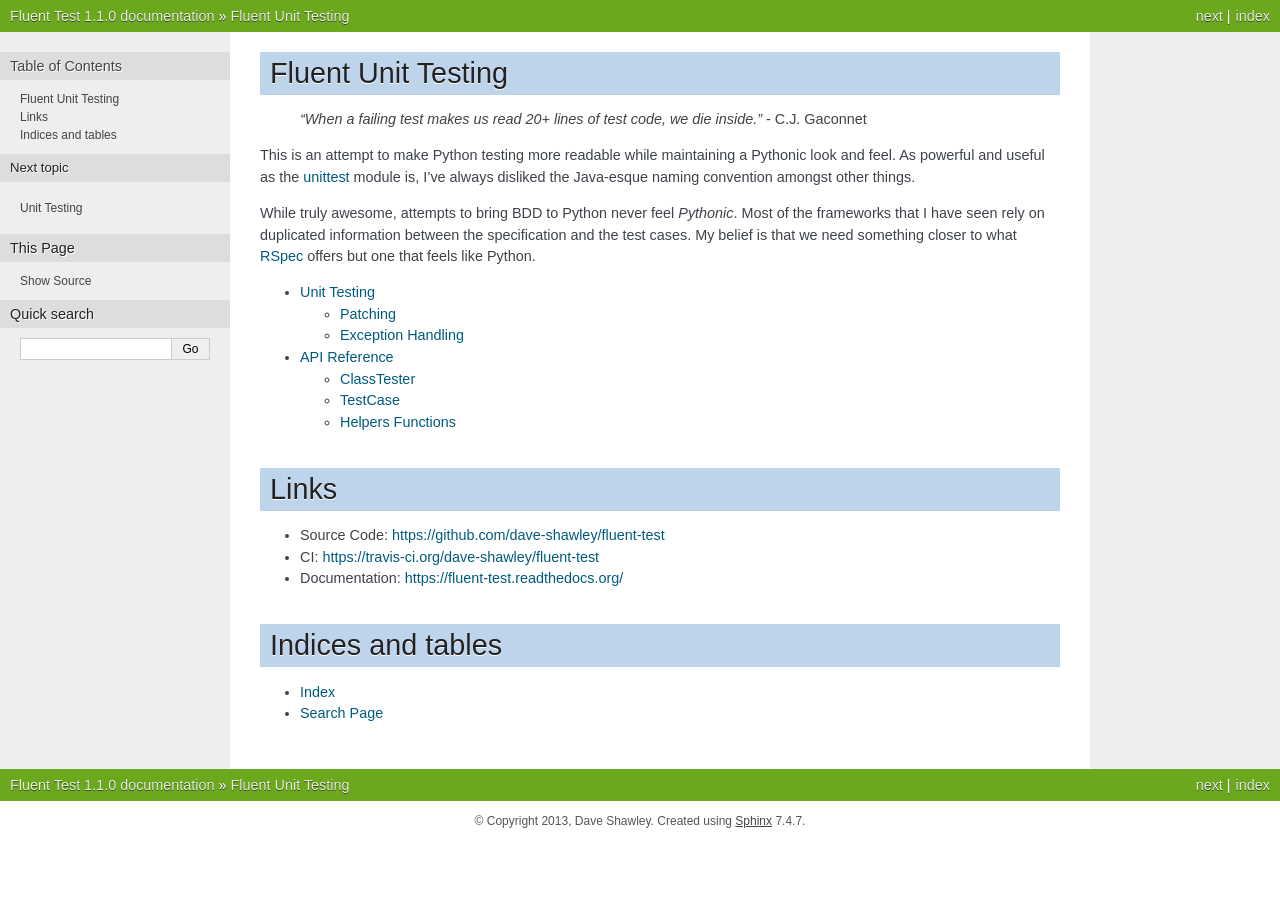
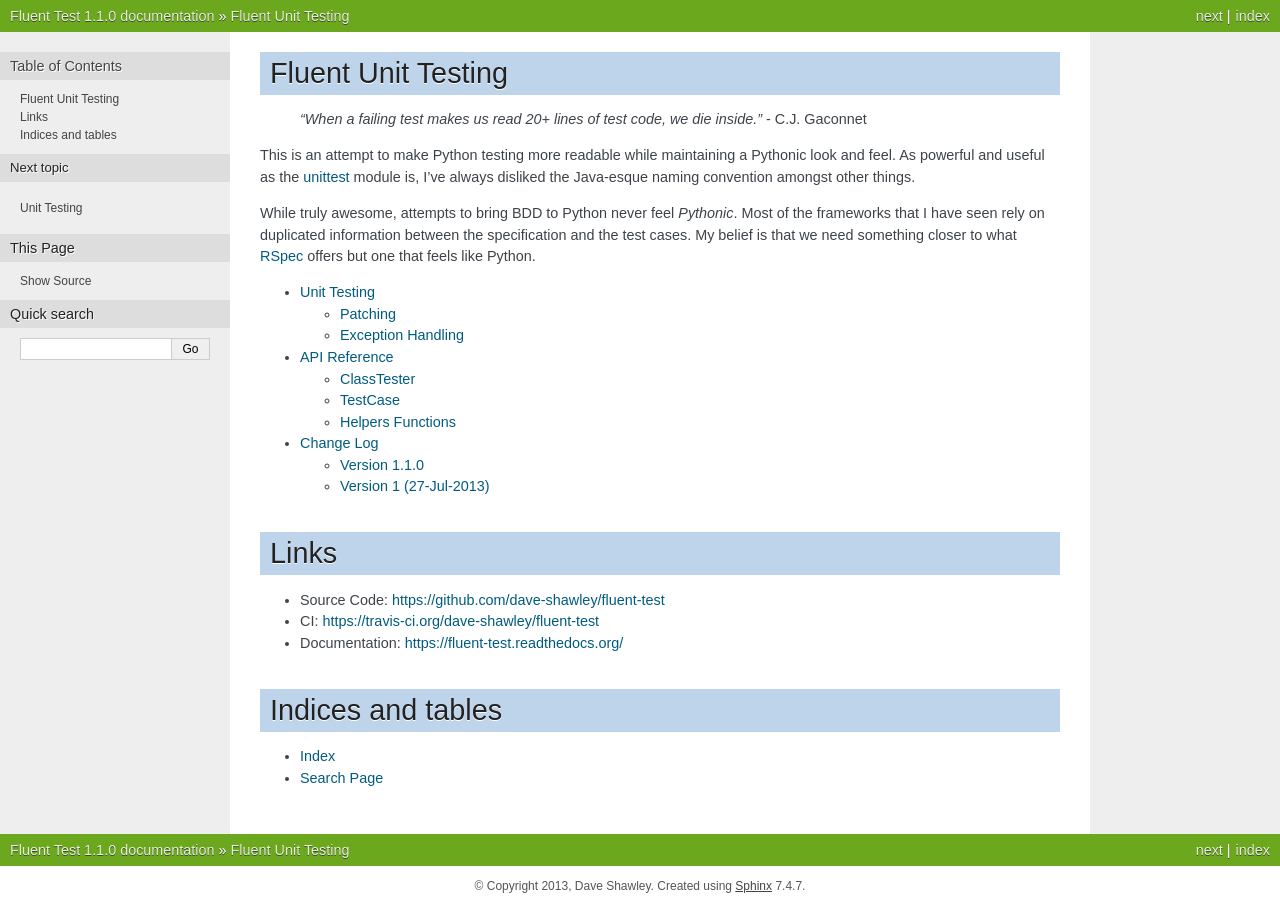
Before and after one commit to movermeyer/fluent-test, a Sphinx documentation site: the page built from doc/index.rst, in a window 1280 px wide. Built offline with Sphinx 7.4.7, drawn with Linux system fonts in a browser that asks for light colours.

Commit message:
docs: Add change log.

```diff
--- /dev/null
+++ b/doc/changelog.rst
@@ -0,0 +1,15 @@
+Change Log
+==========
+
+Version 1.1.0
+-------------
+- Add :py:meth:`fluenttest.TestCase.destroy`
+- Switch to semantic versioning
+- Expose library version with ``__version__`` attribute
+- Add Makefile to simplify development process
+- Remove usage of tox
+
+Version 1 (27-Jul-2013)
+-----------------------
+- Implements :py:class:`fluenttest.TestCase`
+- Implements :py:class:`fluenttest.ClassTester`
--- a/doc/index.rst
+++ b/doc/index.rst
@@ -19,6 +19,7 @@ closer to what `RSpec`_ offers but one that feels like Python.
 
    unit-testing
    api
+   changelog
 
 .. include:: links.rst
 
```
